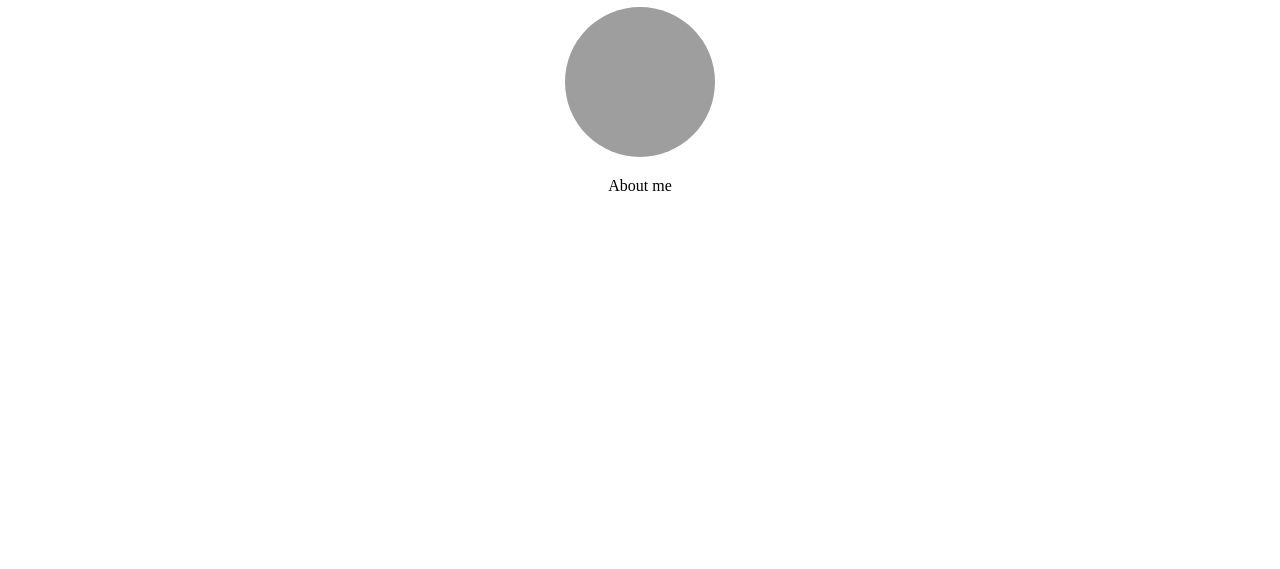
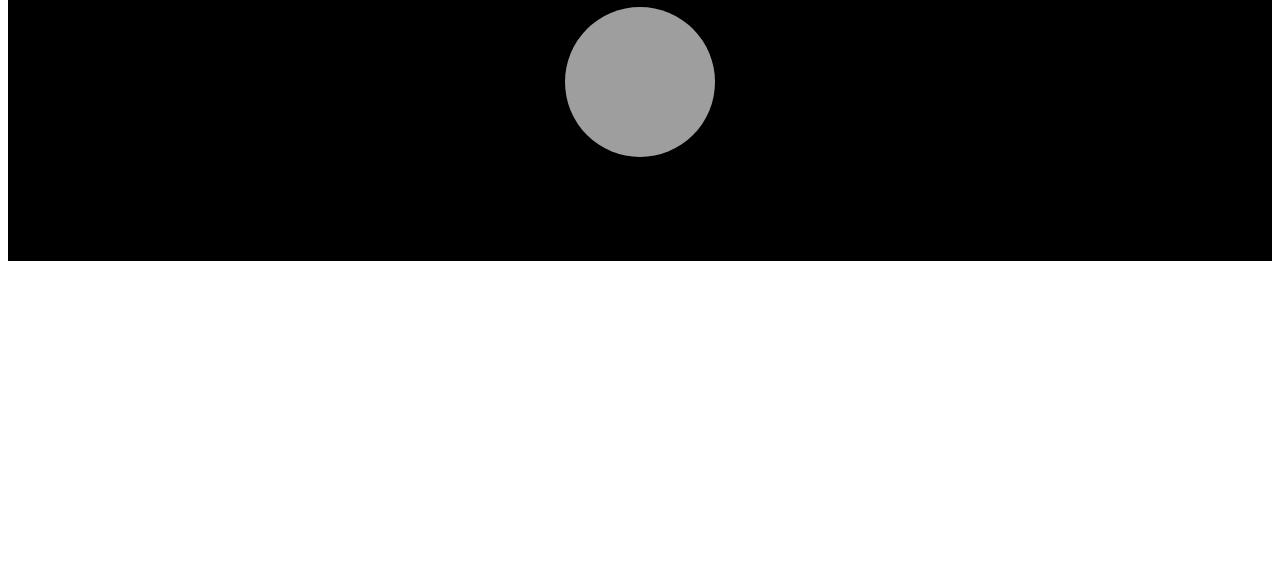
Before and after one commit to Yeahnoplsdont/Yeahnoplsdont.github.io, a plain HTML site: page index.html in a window 1280 px wide. Shown: the part 231-800 px from the top of the page. Drawn offline with Linux system fonts and the light colour scheme; grey boxes are pictures that could not be loaded.

Commit message:
Update style.css

```diff
--- a/style.css
+++ b/style.css
@@ -1,14 +1,16 @@
 :root {
   --primary-blue: #007BFF;
   --primary-white: #FFFFFF;
+  --primary-black: #000000;
 }
+
 .top-layer {
   background-color: var(--primary-blue);
   padding: 50px;
   color: white;
 }
 .second-layer {
-  background-color: var(--primary-white);
+  background-color: var(--primary-black);
   padding: 50px;
 }
 
```
